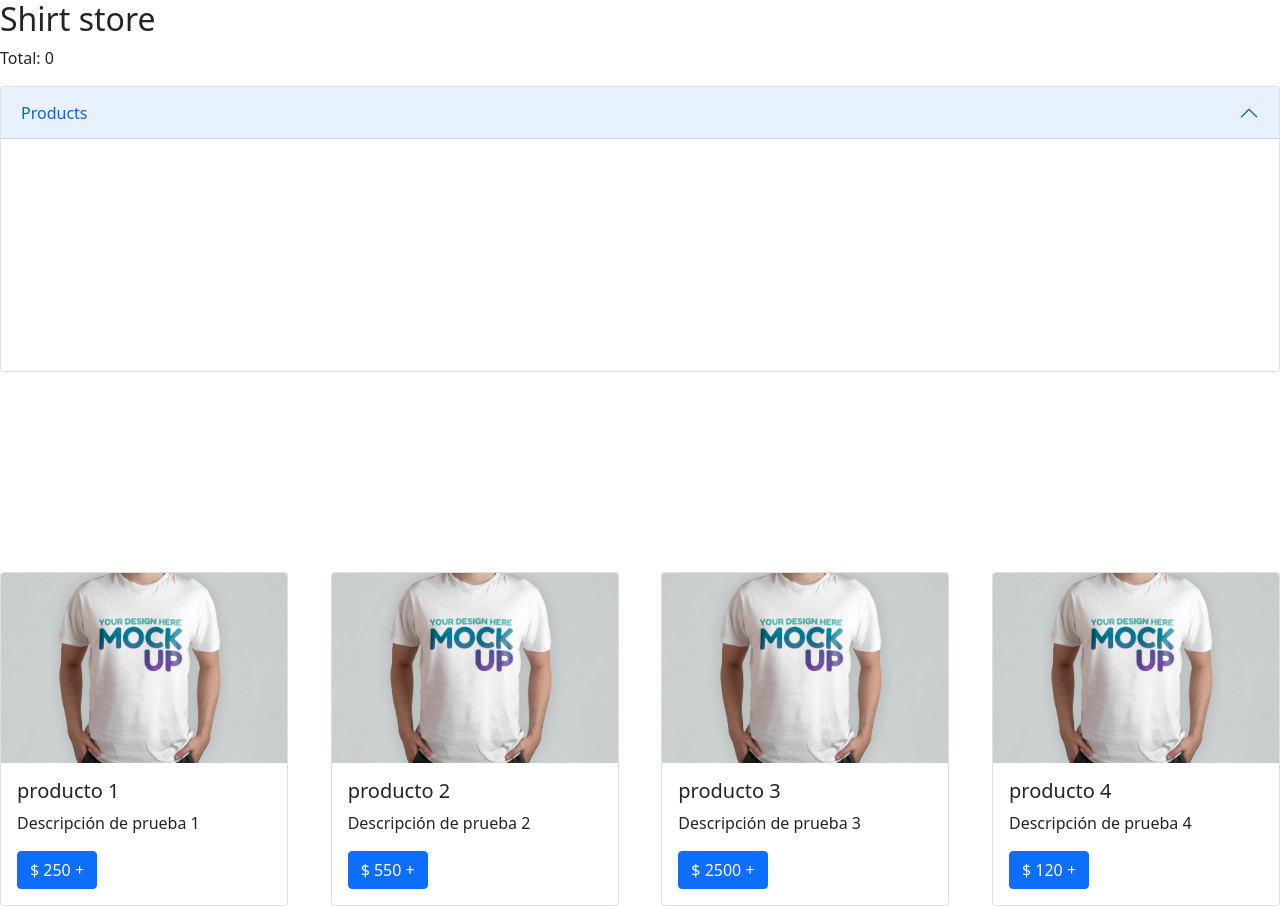
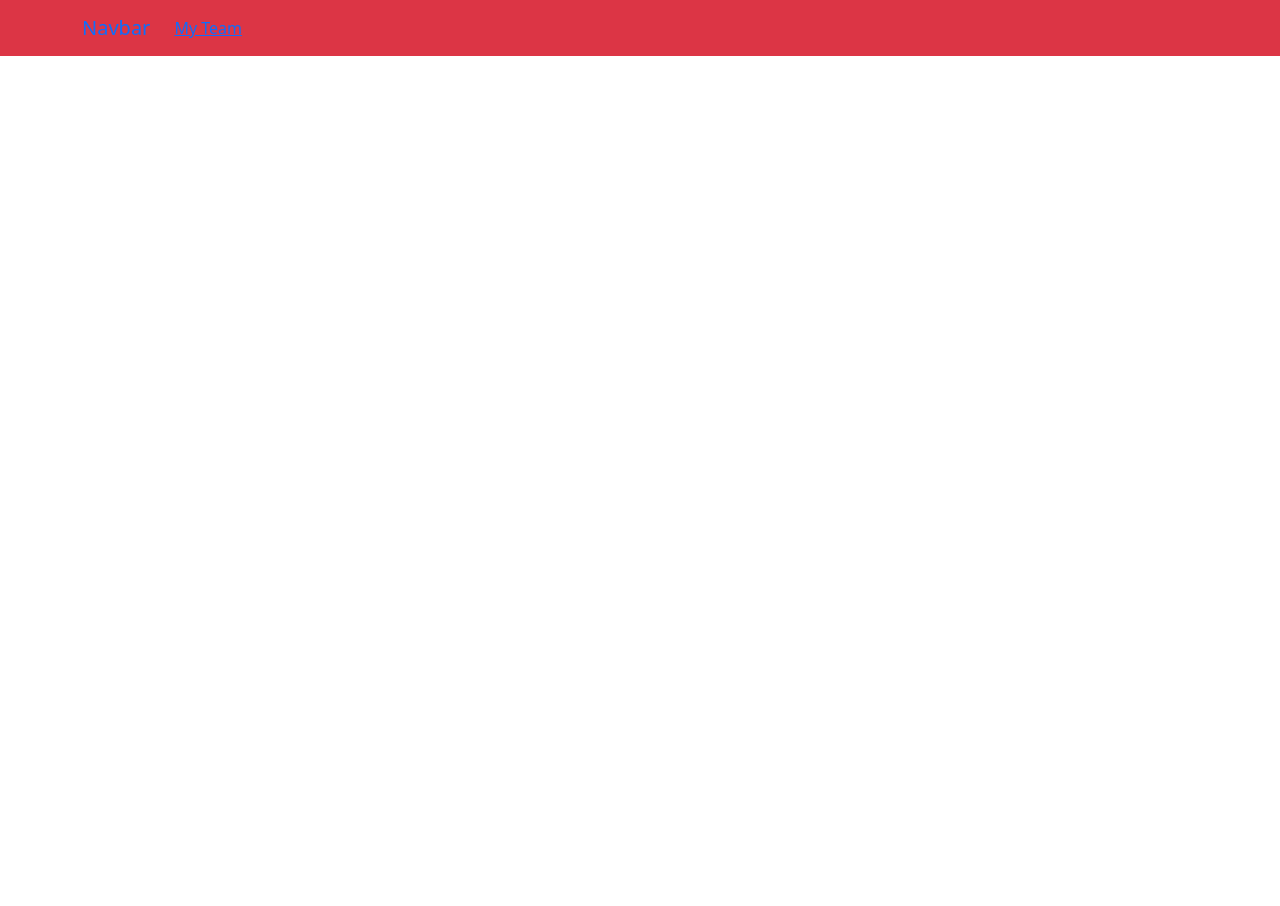
Before and after one commit to OzkrMebasser/Curso-react, a React (Create React App) app in the folder curso-react/: page / in a window 1280 px wide. After the commit the page ends 800 px from the top, so only its background shows below. Built offline with nearby package versions, Linux system fonts and the light colour scheme.

Commit message:
repaso useReducer y context

```diff
--- a/curso-react/src/App.js
+++ b/curso-react/src/App.js
@@ -1,152 +1,32 @@
 import React, { useReducer, useState } from "react";
 import { BrowserRouter as Router, Switch, Route } from "react-router-dom";
 import "bootstrap/dist/css/bootstrap.min.css";
-import { Card, Button, Accordion } from "react-bootstrap";
 
-//Images
+import { PokemonListProvider } from "./context/PokemonListContext";
 
-import ProductImg from "./assets/product.jpg";
-
-const initialStateProducts = {
-  products: [
-    {
-      id: 1,
-      name: "producto 1",
-      price: 250,
-      description: "Descripción de prueba 1"
-    },
-    {
-      id: 2,
-      name: "producto 2",
-      price: 550,
-      description: "Descripción de prueba 2"
-    },
-    {
-      id: 3,
-      name: "producto 3",
-      price: 2500,
-      description: "Descripción de prueba 3"
-    },
-    {
-      id: 4,
-      name: "producto 4",
-      price: 120,
-      description: "Descripción de prueba 4"
-    }
-  ]
-};
-
-const initialState = {
-  total: 0,
-  cart: []
-};
-
-const reducer = (state, action) => {
-  switch (action.type) {
-    case "ADD":
-      return {
-        total: state.total + action.payload.payloadPrice,
-        cart: [...state.cart, action.payload]
-      };
-
-    case "REMOVE":
-      return {
-        total: state.total - action.payload.price,
-        cart: state.cart.filter(
-          productId => productId.payloadId !== action.payload.id
-        )
-      };
-
-    default:
-      return state;
-  }
-};
+//Components
+import Home from "./views/Home";
+import Team from "./views/Team";
 
 const App = () => {
-  const [state, dispatch] = useReducer(reducer, initialState);
-  const [productsState, setProductsState] = useState(
-    initialStateProducts.products
-  );
-
-  const handleAddProduct = productInfo => {
-    dispatch({ type: "ADD", payload: productInfo });
-  };
-
-  const handleRemoveProduct = productInfo => {
-    console.log(productInfo);
-    dispatch({ type: "REMOVE", payload: productInfo });
-  };
-
   return (
     <>
-      <h2>Shirt store</h2>
-      <p>Total: {state.total}</p>
+      <PokemonListProvider>
+        <Router>
+          <Switch>
+            <Route path="/" exact>
+              <Home />
+            </Route>
 
-      <Accordion defaultActiveKey="0">
-        <Accordion.Item eventKey="0">
-          <Accordion.Header>Products</Accordion.Header>
-          <Accordion.Body>
-            <div
-              style={{
-                display: "flex",
-                justifyContent: "space-between",
-                marginTop: 200
-              }}
-            >
-              {state.cart.map((productCart, index) => (
-                <Card style={{ width: "18rem" }}>
-                  <Card.Img variant="top" src={ProductImg} />
-                  <Card.Body>
-                    <Card.Title>{productCart.payloadName}</Card.Title>
-                    <Button
-                      variant="danger"
-                      onClick={() =>
-                        handleRemoveProduct({
-                          id: productCart.payloadId,
-                          price: productCart.payloadPrice
-                        })
-                      }
-                    >
-                      Remove
-                    </Button>
-                  </Card.Body>
-                </Card>
-              ))}
-            </div>
-          </Accordion.Body>
-        </Accordion.Item>
-      </Accordion>
-
-      <div
-        style={{
-          display: "flex",
-          justifyContent: "space-between",
-          marginTop: 200
-        }}
-      >
-        {productsState.map(product => (
-          <Card style={{ width: "18rem" }}>
-            <Card.Img variant="top" src={ProductImg} />
-            <Card.Body>
-              <Card.Title>{product.name}</Card.Title>
-              <Card.Text>{product.description}</Card.Text>
-              <Button
-                variant="primary"
-                onClick={() =>
-                  handleAddProduct({
-                    payloadName: product.name,
-                    payloadPrice: product.price,
-                    payloadDesc: product.description,
-                    payloadId: product.id
-                  })
-                }
-              >
-                $ {product.price} +
-              </Button>
-            </Card.Body>
-          </Card>
-        ))}
-      </div>
+            <Route path="/team" exact>
+              <Team />
+            </Route>
+            <Route path="*">
+              <h1>404 Not Found</h1>
+            </Route>
+          </Switch>
+        </Router>
+      </PokemonListProvider>
     </>
   );
 };
--- a/curso-react/src/components/Header.jsx
+++ b/curso-react/src/components/Header.jsx
@@ -2,16 +2,11 @@ import React, { useContext } from "react";
 
 //Bootstrap components
 import { Navbar, Container, Nav } from "react-bootstrap";
-import PokemonListContext from "../context/PokemonListContext";
 
 //Router
 import { Link } from "react-router-dom";
 
 const Header = () => {
-  const { list } = useContext(PokemonListContext);
-
-  console.log("Desde el header :v");
-  console.log(list);
   return (
     <Navbar expand="lg" variant="danger" bg="danger">
       <Container>
--- a/curso-react/src/views/Home.jsx
+++ b/curso-react/src/views/Home.jsx
@@ -10,7 +10,6 @@ import SinglePokemon from "../components/SinglePokemon";
 const Home = () => {
   const { list } = useContext(PokemonListContext);
 
-  console.log("Desde el home :v");
   console.log(list);
 
   const styles = {
@@ -26,7 +25,7 @@ const Home = () => {
   return (
     <div>
       <Header />
-      <div style={styles}>
+      {/* <div style={styles}>
         {list?.length > 0 &&
           list.map(pokemon => (
             <SinglePokemon
@@ -36,7 +35,7 @@ const Home = () => {
               id={pokemon.id}
             />
           ))}
-      </div>
+      </div> */}
     </div>
   );
 };
--- a/curso-react/src/views/Team.jsx
+++ b/curso-react/src/views/Team.jsx
@@ -1,4 +1,4 @@
-import React, { useContext, useEffect, useState } from "react";
+import React, { useEffect, useState, useContext } from "react";
 import { Link } from "react-router-dom";
 import { Button } from "react-bootstrap";
 //Components
@@ -7,13 +7,12 @@ import SinglePokemon from "../components/SinglePokemon";
 
 //Context
 import PokemonListContext from "../context/PokemonListContext";
-import TeamContext from "../context/TeamContext";
 
 const Team = () => {
+  const [myTeam, setMyTeam] = useState([]);
   const { list } = useContext(PokemonListContext);
-  const { user } = useContext(TeamContext);
 
-  const [myTeam, setMyTeam] = useState([]);
+  console.log(list);
 
   const styles = {
     display: "flex",
@@ -25,18 +24,18 @@ const Team = () => {
     marginTop: 20
   };
 
-  useEffect(() => {
-    let found = [];
-    user.team.forEach(element => {
-      found = [...found, list.find(pokemon => pokemon.id === element)];
-    });
-    setMyTeam(found);
-  }, [user.team]);
+  // useEffect(() => {
+  //   let found = [];
+  //   user.team.forEach(element => {
+  //     found = [...found, list.find(pokemon => pokemon.id === element)];
+  //   });
+  //   setMyTeam(found);
+  // }, [user.team]);
 
   return (
     <>
       <Header />
-      <div style={styles}>
+      {/* <div style={styles}>
         {myTeam?.length > 0 &&
           myTeam.map(pokemon => (
             <SinglePokemon
@@ -55,7 +54,7 @@ const Team = () => {
             <Link to="/">Add pokemon</Link>
           </Button>
         </div>
-      )}
+      )} */}
     </>
   );
 };
```
Also changed, not shown: curso-react/src/context/PokemonListContext.jsx (+5 -3 lines), curso-react/src/views/Tienda.jsx (added, +153 -0 lines).
